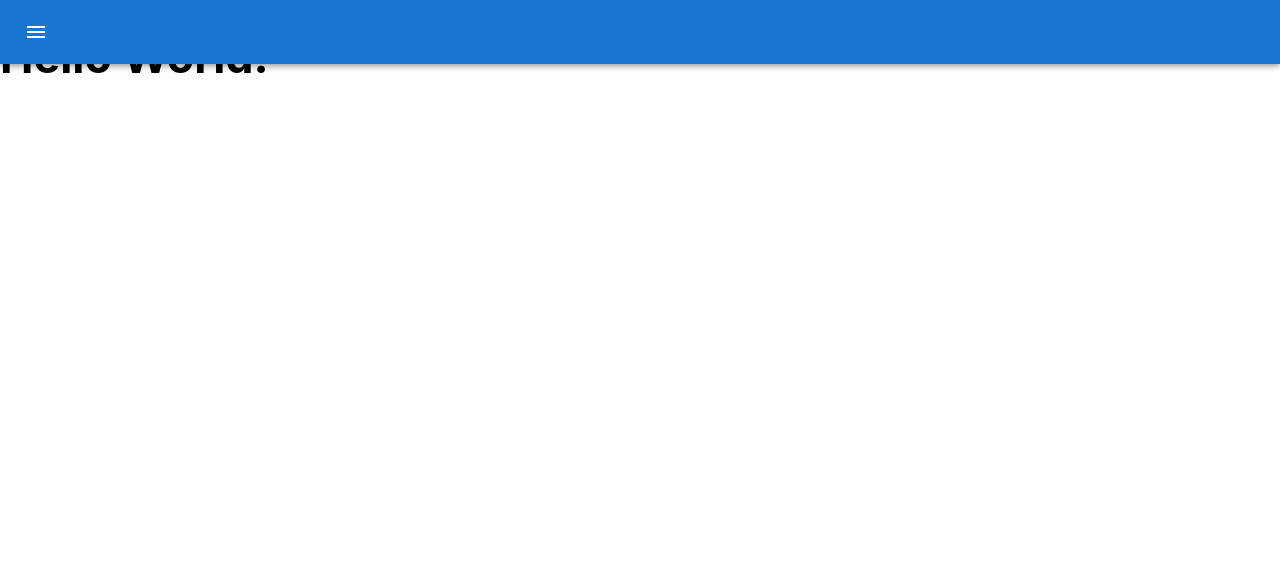
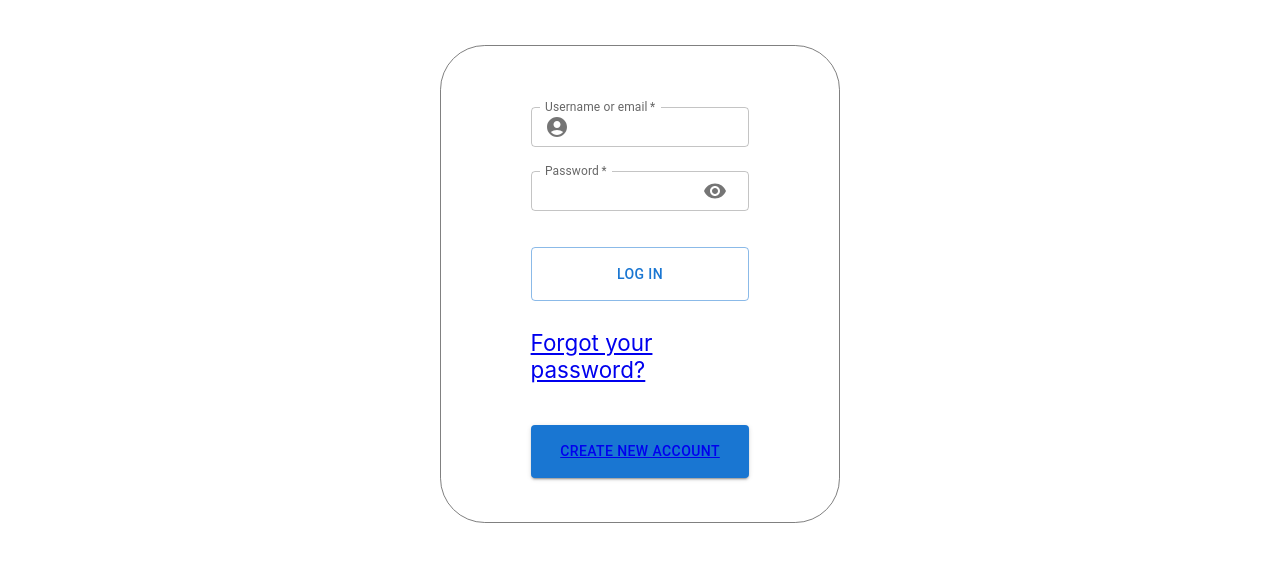
Before and after one commit to gijo57/climbing-app, a React (Create React App) app in the folder frontend/: page / in a window 1280 px wide. Shown: the top 562 px of the page. Built offline with nearby package versions, Linux system fonts and the light colour scheme.

Commit message:
add input adornments and show password action

```diff
--- a/frontend/src/App.jsx
+++ b/frontend/src/App.jsx
@@ -6,7 +6,7 @@
 import { BrowserRouter as Router, Switch, Route, Link } from 'react-router-dom';
 
 const App = () => {
-  const [user, setUser] = useState('null');
+  const [user, setUser] = useState(null);
 
   return (
     <Router>
--- a/frontend/src/components/LogIn.jsx
+++ b/frontend/src/components/LogIn.jsx
@@ -1,6 +1,12 @@
+import { useState } from 'react';
 import TextField from '@mui/material/TextField';
 import Box from '@mui/material/Box';
 import Button from '@mui/material/Button';
+import IconButton from '@mui/material/IconButton';
+import InputAdornment from '@mui/material/InputAdornment';
+import AccountCircleIcon from '@mui/icons-material/AccountCircle';
+import Visibility from '@mui/icons-material/Visibility';
+import VisibilityOff from '@mui/icons-material/VisibilityOff';
 import styled from 'styled-components';
 import { Link } from 'react-router-dom';
 
@@ -35,6 +41,12 @@
 `;
 
 const LogIn = () => {
+  const [showPassword, setShowPassword] = useState(false);
+
+  const handleShowPassword = () => {
+    setShowPassword(!showPassword);
+  };
+
   return (
     <Form component="form">
       <TextField
@@ -46,6 +58,13 @@
         fullWidth
         required
         error={false}
+        InputProps={{
+          startAdornment: (
+            <InputAdornment position="start">
+              <AccountCircleIcon />
+            </InputAdornment>
+          )
+        }}
       />
 
       <TextField
@@ -53,11 +72,24 @@
         label="Password"
         variant="outlined"
         margin="normal"
-        type="password"
+        type={showPassword ? 'text' : 'password'}
         size="small"
         fullWidth
         required
         error={false}
+        InputLabelProps={{ shrink: true }}
+        InputProps={{
+          endAdornment: (
+            <InputAdornment onClick={handleShowPassword} position="end">
+              <IconButton
+                aria-label="toggle password visibility"
+                onClick={handleShowPassword}
+              >
+                {showPassword ? <VisibilityOff /> : <Visibility />}
+              </IconButton>
+            </InputAdornment>
+          )
+        }}
       />
       <LogInBtn variant="outlined">Log In</LogInBtn>
       <Link to="">Forgot your password?</Link>
```
